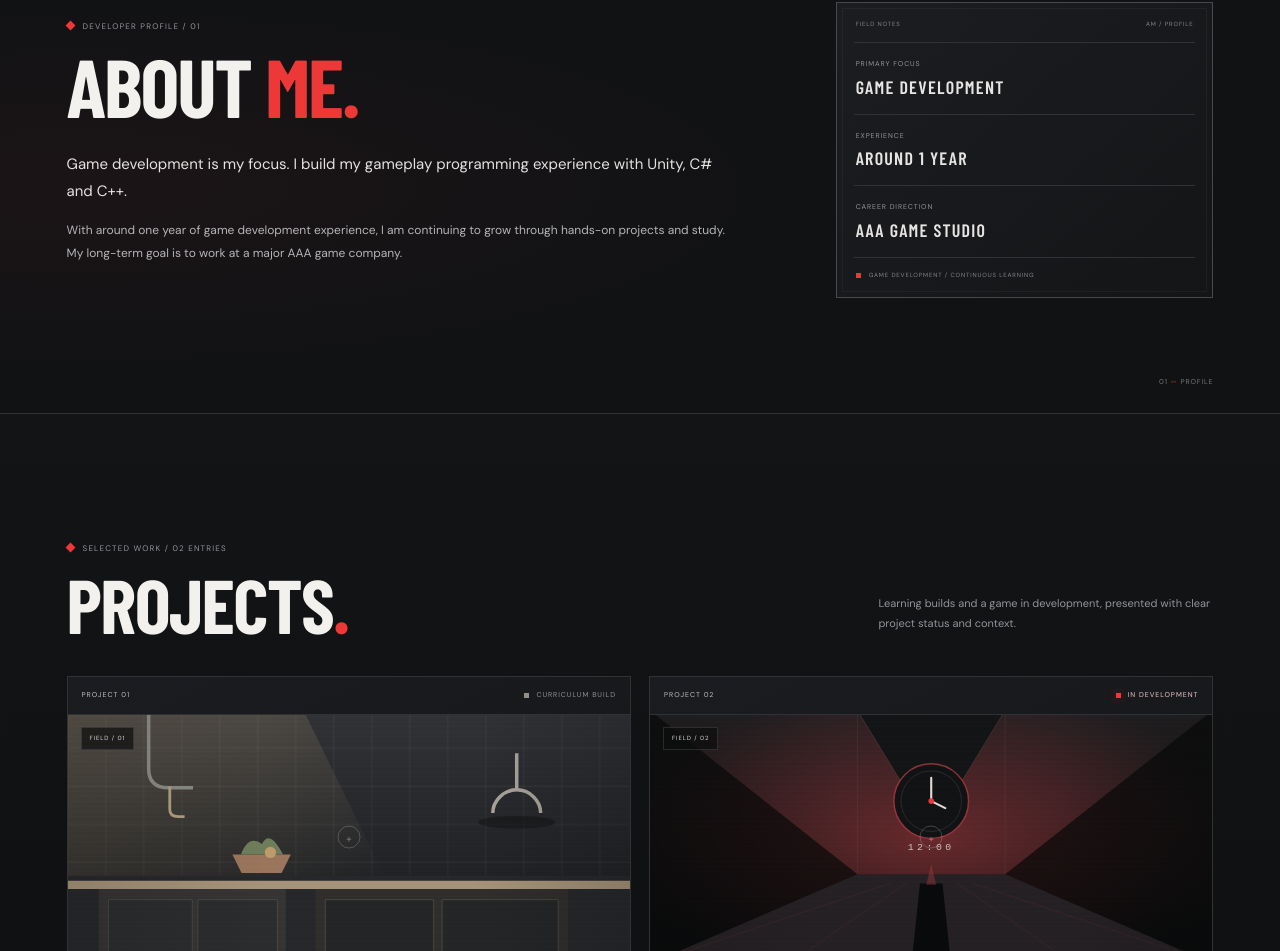
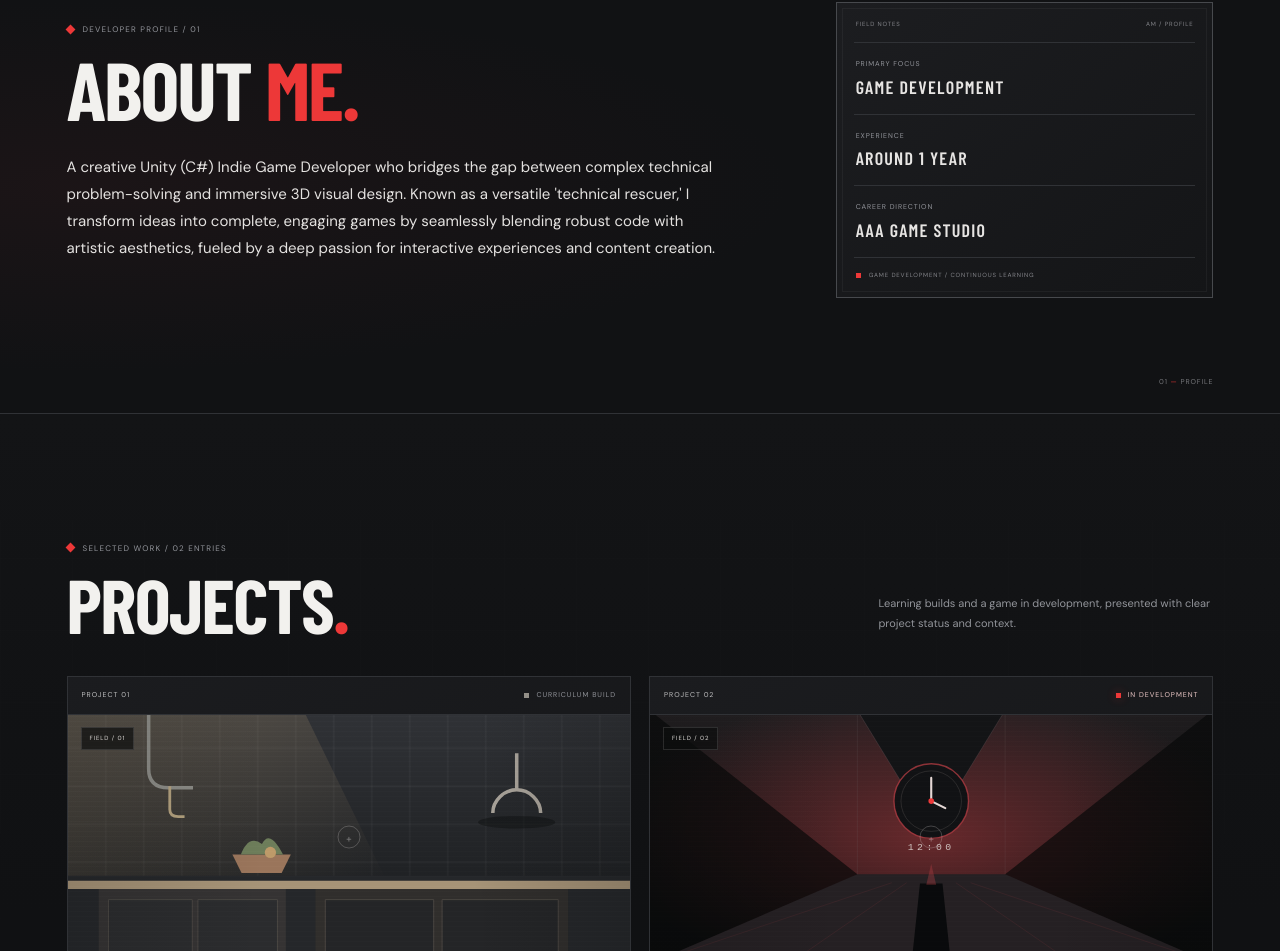
Before and after one commit to AbdelrahmanMoawad/portfolio, a React (Vite) app in the folder abdelrahman-moawad-portfolio-source/: page / in a window 1280 px wide. Shown: the part 1009-1960 px from the top of the page. Built offline with nearby package versions, Linux system fonts and the light colour scheme; a web font is replaced by a local one.

Commit message:
Update About section copy and Arabic translation

```diff
--- a/abdelrahman-moawad-portfolio-source/src/data/profile.ts
+++ b/abdelrahman-moawad-portfolio-source/src/data/profile.ts
@@ -1,7 +1,6 @@
 export const about = {
   paragraphs: [
-    'Game development is my focus. I build my gameplay programming experience with Unity, C# and C++.',
-    'With around one year of game development experience, I am continuing to grow through hands-on projects and study. My long-term goal is to work at a major AAA game company.',
+    'A creative Unity (C#) Indie Game Developer who bridges the gap between complex technical problem-solving and immersive 3D visual design. Known as a versatile \'technical rescuer,\' I transform ideas into complete, engaging games by seamlessly blending robust code with artistic aesthetics, fueled by a deep passion for interactive experiences and content creation.',
   ],
   focus: 'GAME DEVELOPMENT',
   experience: 'AROUND 1 YEAR',
--- a/abdelrahman-moawad-portfolio-source/src/data/translations.ts
+++ b/abdelrahman-moawad-portfolio-source/src/data/translations.ts
@@ -11,8 +11,7 @@ export const ar: Record<string, string> = {
   'Player profile': 'ملف اللاعب', 'PLAYER DOSSIER': 'سجل اللاعب', 'Portrait of Abdelrahman Moawad': 'صورة عبدالرحمن معوض', 'PLAYER': 'اللاعب', 'ROLE': 'الدور', 'ENGINE': 'المحرك', 'SPECIALIZATION': 'التخصص', 'COUNTRY': 'الدولة', 'PLAYER DATA / 001': 'بيانات اللاعب / 001', 'PROFILE / AM': 'الملف / AM', 'INTERACTIVE EXPERIENCES / PLAYER 001': 'تجارب تفاعلية / اللاعب 001',
   'Design system markers': 'مؤشرات النظام', 'SYSTEM STATUS: INITIALIZED': 'حالة النظام: جاهز', 'PLAYER FIRST': 'اللاعب أولًا', 'SCROLL TO EXPLORE': 'مرّر للاستكشاف',
   'DEVELOPER PROFILE / 01': 'ملف المطور / 01', 'ABOUT': 'نبذة', 'ME.': 'عني.', 'ABOUT ME.': 'نبذة عني.',
-  'Game development is my focus. I build my gameplay programming experience with Unity, C# and C++.': 'أركز على تطوير الألعاب، وأعمل على تنمية خبرتي في برمجة أسلوب اللعب باستخدام Unity وC# وC++.',
-  'With around one year of game development experience, I am continuing to grow through hands-on projects and study. My long-term goal is to work at a major AAA game company.': 'لدي خبرة تقارب عامًا واحدًا في تطوير الألعاب، وأواصل التطور من خلال المشاريع العملية والدراسة. هدفي على المدى البعيد هو العمل لدى شركة ألعاب كبرى من فئة AAA.',
+  "A creative Unity (C#) Indie Game Developer who bridges the gap between complex technical problem-solving and immersive 3D visual design. Known as a versatile 'technical rescuer,' I transform ideas into complete, engaging games by seamlessly blending robust code with artistic aesthetics, fueled by a deep passion for interactive experiences and content creation.": 'مطوّر ألعاب مستقلة مبدع باستخدام Unity (C#)، يجمع بين حلّ المشكلات التقنية المعقدة والتصميم البصري الغامر ثلاثي الأبعاد. أُعرف بمرونتي وقدرتي على الإنقاذ التقني، وأحوّل الأفكار إلى ألعاب متكاملة وجذابة عبر المزج بسلاسة بين الشيفرة المتينة والجماليات الفنية، مدفوعًا بشغف عميق بالتجارب التفاعلية وصناعة المحتوى.',
   'Game development profile details': 'تفاصيل ملف تطوير الألعاب', 'FIELD NOTES': 'ملاحظات ميدانية', 'PRIMARY FOCUS': 'التركيز الأساسي', 'GAME DEVELOPMENT': 'تطوير الألعاب', 'EXPERIENCE': 'الخبرة', 'AROUND 1 YEAR': 'نحو عام واحد', 'CAREER DIRECTION': 'المسار المهني', 'AAA GAME STUDIO': 'استوديو ألعاب AAA', 'GAME DEVELOPMENT / CONTINUOUS LEARNING': 'تطوير الألعاب / تعلّم مستمر', 'PROFILE': 'الملف',
   'SELECTED WORK / 02 ENTRIES': 'أعمال مختارة / مشروعان', 'PROJECTS.': 'المشاريع.', 'Learning builds and a game in development, presented with clear project status and context.': 'مشروع تعليمي ولعبة قيد التطوير، مع توضيح حالة كل مشروع وسياقه.', 'PROJECT ARCHIVE / 02': 'أرشيف المشاريع / 02', 'GAMEPLAY BUILDS': 'نماذج أسلوب اللعب', 'CURRICULUM BUILD': 'تطبيق منهج تعليمي', 'LEARNING PROJECT': 'مشروع تعليمي', 'PSYCHOLOGICAL HORROR / SURVIVAL': 'رعب نفسي / بقاء', 'IN DEVELOPMENT': 'قيد التطوير',
   "A 3D kitchen game built while following Code Monkey's Unity tutorial and learning curriculum.": 'لعبة مطبخ ثلاثية الأبعاد طُوّرت باتباع شرح Unity والمنهج التعليمي من Code Monkey.',
```
